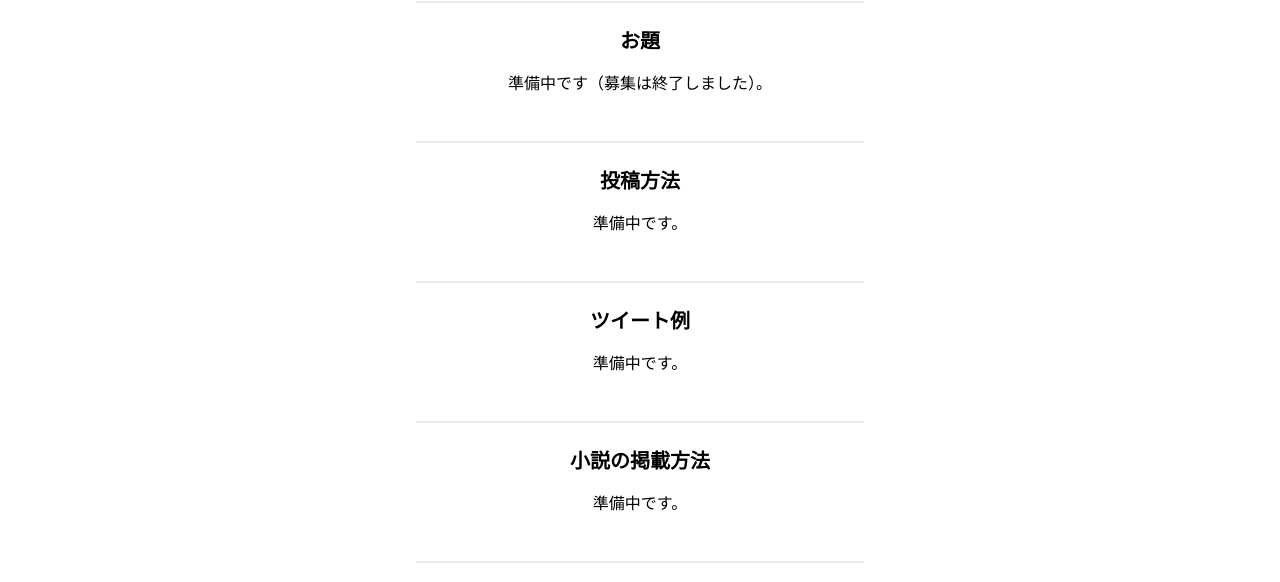
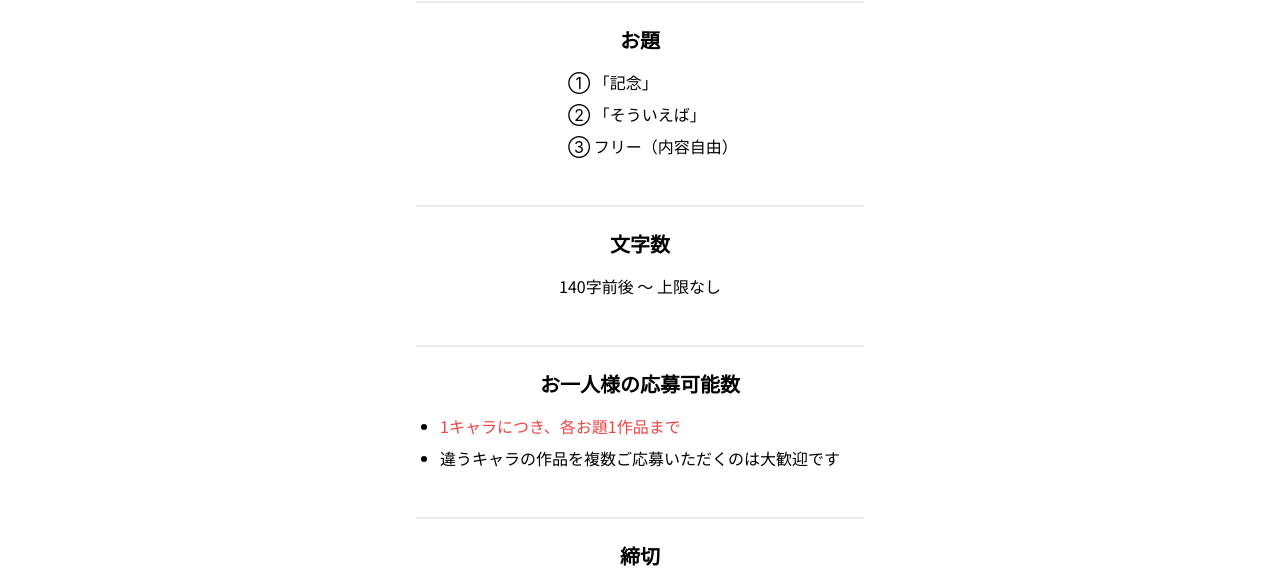
Before and after one commit to true-runes/suikoden-election-2022-frontend, a Next.js app: page /events-in-event/novels-on-themes in a window 1280 px wide. Shown: the part 370-952 px from the top of the page. Built offline with nearby package versions, Linux system fonts and the light colour scheme; no server answers; a web font is replaced by a local one.

Commit message:
feat: 🎸 お題小説の文言修正

```diff
--- a/pages/events-in-event/novels-on-themes.tsx
+++ b/pages/events-in-event/novels-on-themes.tsx
@@ -56,32 +56,42 @@ const NovelsOnThemes: NextPage = () => {
               <div className="divider" />
 
               <h2 className="text-xl font-bold pb-4">お題</h2>
-              <div className="text-base text-center pb-4">
-                <p className="pb-2">準備中です（募集は終了しました）。</p>
+              <div className="text-base text-left pb-4">
+                <ul className="list-none pl-6 pr-2">
+                  <li className="pl-32 pb-2">① 「記念」</li>
+                  <li className="pl-32 pb-2">② 「そういえば」</li>
+                  <li className="pl-32 pb-2">③ フリー（内容自由）</li>
+                </ul>
               </div>
 
               <div className="divider" />
 
-              <h2 className="text-xl font-bold pb-4">投稿方法</h2>
+              <h2 className="text-xl font-bold pb-4">文字数</h2>
               <div className="text-base text-center pb-4">
-                <p className="pb-2">準備中です。</p>
-                {/* <div>
-                  ・応募キャラ（1名） ・お題 ・ハッシュタグ 「
-                  #幻水総選挙お題小説 」 を記載し、主催宛（ @gensosenkyo
-                  ）ツイートで小説を投稿して下さい。
-                </div> */}
+                <p className="pb-2">140字前後 ～ 上限なし</p>
               </div>
 
               <div className="divider" />
 
-              <h2 className="text-xl font-bold pb-4">ツイート例</h2>
+              <h2 className="text-xl font-bold pb-4">お一人様の応募可能数</h2>
+              <div className="text-base text-left pb-4">
+                <ul className="list-disc pl-6 pr-2">
+                  <li className="pb-2">
+                    <span className="text-red-500">
+                      1キャラにつき、各お題1作品まで
+                    </span>
+                  </li>
+                  <li className="pb-2">
+                    違うキャラの作品を複数ご応募いただくのは大歓迎です
+                  </li>
+                </ul>
+              </div>
+
+              <div className="divider" />
+
+              <h2 className="text-xl font-bold pb-4">締切</h2>
               <div className="text-base text-center pb-4">
-                <p className="pb-2">準備中です。</p>
-                {/* <div>
-                  ・応募キャラ（1名） ・お題 ・ハッシュタグ 「
-                  #幻水総選挙お題小説 」 を記載し、主催宛（ @gensosenkyo
-                  ）ツイートで小説を投稿して下さい。
-                </div> */}
+                <span className="text-red-500">2022年6月26日（日）23:59</span>
               </div>
 
               <div className="divider" />
```
